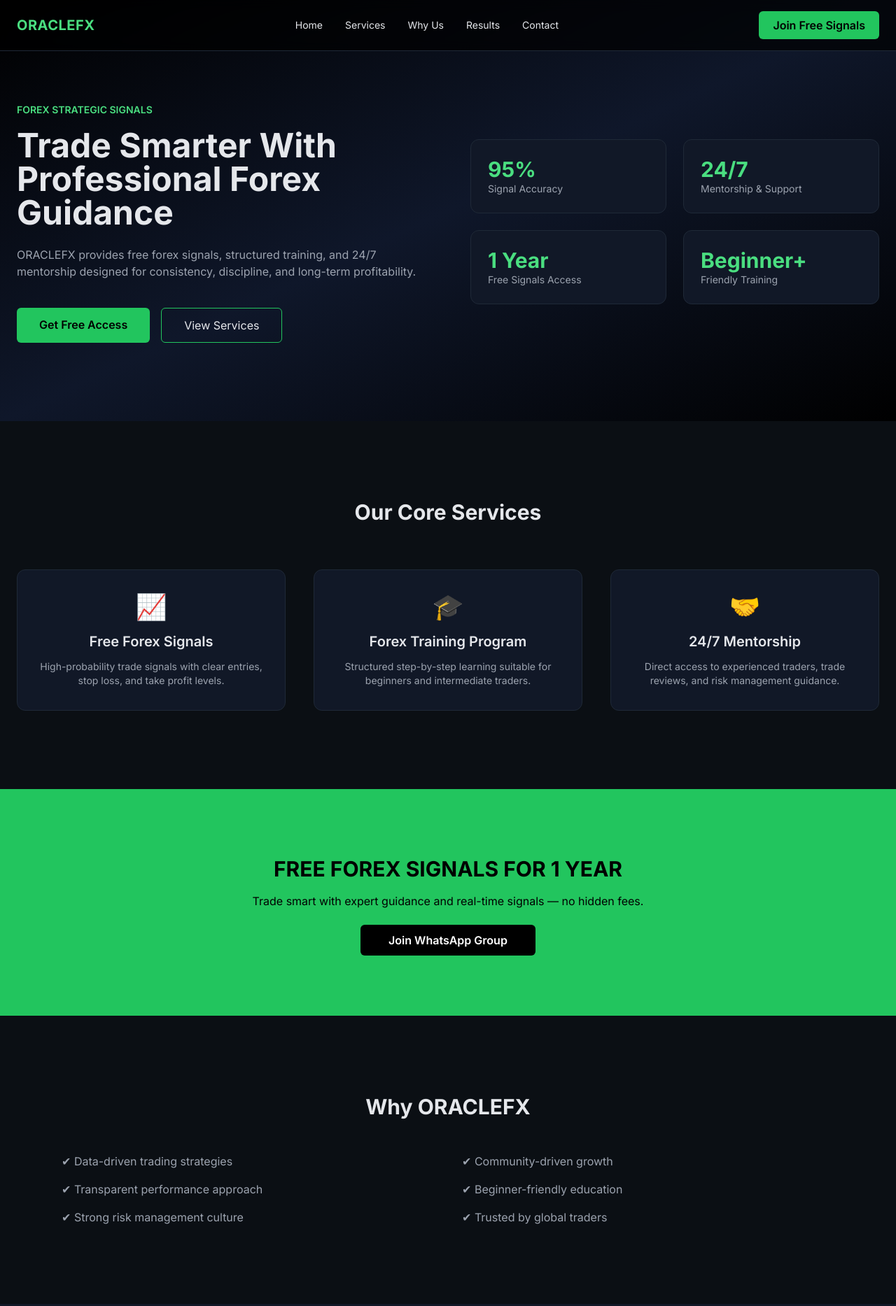
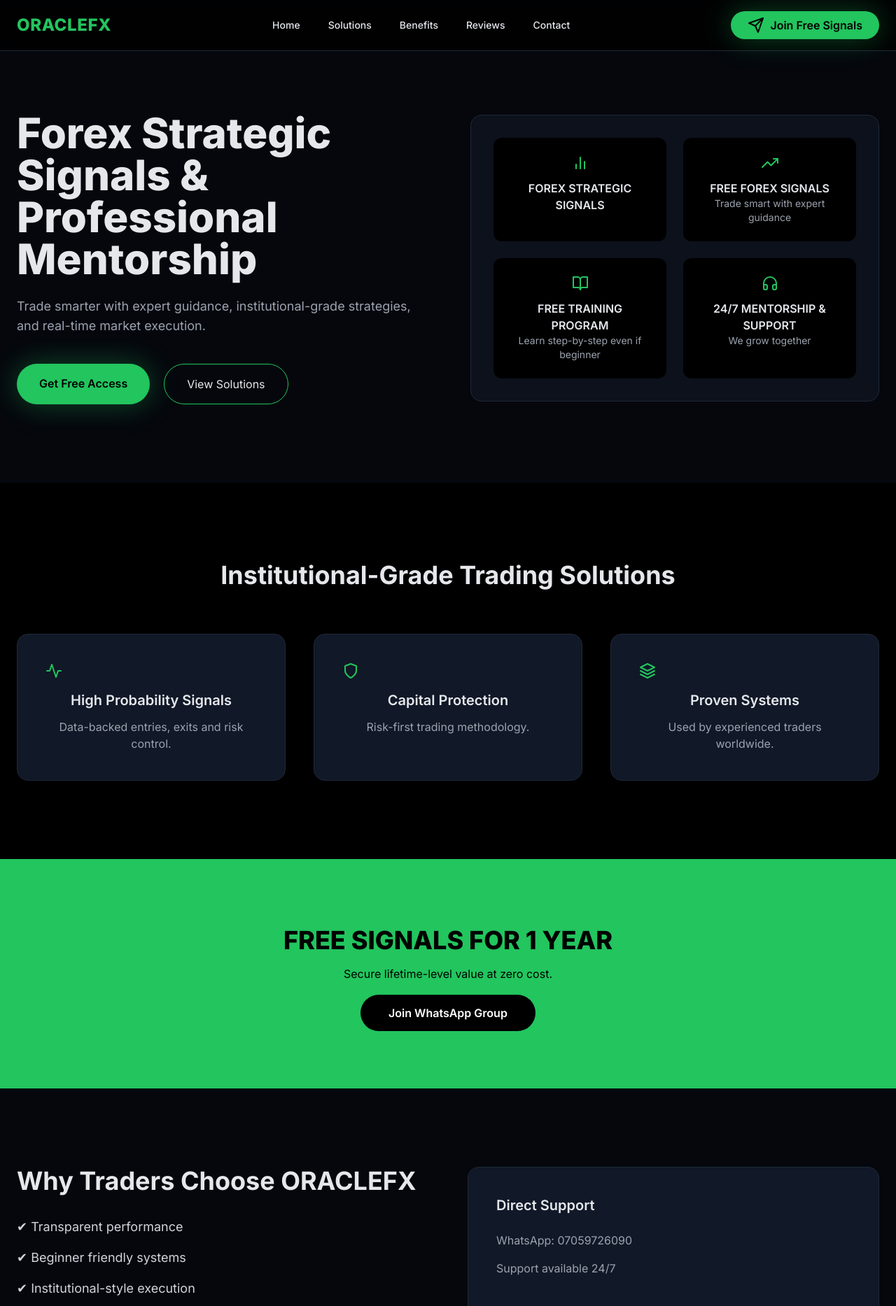
Before and after one commit to mirak-oracle/OracleFx, a plain HTML site: page index.html in a window 1280 px wide. Shown: the top 1867 px of the page at 70% size. Drawn offline with nearby package versions, Linux system fonts and the light colour scheme.

Commit message:
Update title, navbar, and hero section content

```diff
--- a/index.html
+++ b/index.html
@@ -3,214 +3,238 @@
 <head>
 <meta charset="UTF-8">
 <meta name="viewport" content="width=device-width, initial-scale=1.0">
-<title>ORACLEFX | Forex Signals, Training & Mentorship</title>
+
+<title>ORACLEFX | Professional Forex Signals & Mentorship</title>
 
 <script src="https://cdn.tailwindcss.com"></script>
-<link href="https://fonts.googleapis.com/css2?family=Inter:wght@300;400;500;600;700&display=swap" rel="stylesheet">
+<script src="https://unpkg.com/feather-icons"></script>
+
+<link href="https://fonts.googleapis.com/css2?family=Inter:wght@300;400;500;600;700;800&display=swap" rel="stylesheet">
 
 <style>
-body { font-family: 'Inter', sans-serif; scroll-behavior: smooth; }
+body{
+font-family:'Inter',sans-serif;
+background:#05070d;
+}
+.glow{
+box-shadow:0 0 40px rgba(34,197,94,.35);
+}
 </style>
 </head>
 
-<body class="bg-[#0b0f14] text-gray-200">
+<body class="text-gray-200">
 
-<!-- NAVBAR -->
-<header class="fixed top-0 w-full z-50 bg-black/70 backdrop-blur border-b border-gray-800">
+<!-- NAV -->
+<nav class="fixed top-0 w-full z-50 bg-black/80 backdrop-blur border-b border-gray-800">
 <div class="max-w-7xl mx-auto px-6 py-4 flex justify-between items-center">
 
-<h1 class="text-xl font-bold tracking-wide text-green-400">ORACLEFX</h1>
+<div class="text-2xl font-extrabold tracking-wide text-green-500">ORACLEFX</div>
 
-<nav class="hidden md:flex space-x-8 text-sm">
-<a href="#home" class="hover:text-green-400">Home</a>
-<a href="#services" class="hover:text-green-400">Services</a>
-<a href="#about" class="hover:text-green-400">Why Us</a>
-<a href="#testimonials" class="hover:text-green-400">Results</a>
-<a href="#contact" class="hover:text-green-400">Contact</a>
-</nav>
+<div class="hidden md:flex space-x-10 text-sm font-medium">
+<a href="#home" class="hover:text-green-500">Home</a>
+<a href="#solutions" class="hover:text-green-500">Solutions</a>
+<a href="#benefits" class="hover:text-green-500">Benefits</a>
+<a href="#reviews" class="hover:text-green-500">Reviews</a>
+<a href="#contact" class="hover:text-green-500">Contact</a>
+</div>
 
-<a href="https://chat.whatsapp.com/C0vMngWADkk9iySLtlkxlf?mode=gi_t"
-class="hidden md:inline-flex items-center gap-2 bg-green-500 text-black px-5 py-2 rounded-md font-semibold hover:bg-green-400">
-Join Free Signals
+<a href="https://chat.whatsapp.com/C0vMngWADkk9iySLtlkxlf?mode=gi_t" class="hidden md:inline-flex items-center gap-2 bg-green-500 text-black px-6 py-2 rounded-full font-semibold glow hover:bg-green-400">
+<i data-feather="send"></i> Join Free Signals
 </a>
 
 <button id="menuBtn" class="md:hidden text-xl">☰</button>
+
 </div>
 
-<div id="mobileMenu" class="hidden md:hidden bg-black px-6 pb-6 space-y-4 text-sm">
+<div id="mobileMenu" class="hidden md:hidden bg-black border-t border-gray-800 px-6 py-6 space-y-4">
 <a href="#home" class="block">Home</a>
-<a href="#services" class="block">Services</a>
-<a href="#about" class="block">Why Us</a>
-<a href="#testimonials" class="block">Results</a>
+<a href="#solutions" class="block">Solutions</a>
+<a href="#benefits" class="block">Benefits</a>
+<a href="#reviews" class="block">Reviews</a>
 <a href="#contact" class="block">Contact</a>
-<a href="https://chat.whatsapp.com/C0vMngWADkk9iySLtlkxlf?mode=gi_t"
-class="block bg-green-500 text-black text-center py-2 rounded-md font-semibold">
-Join Free Signals
-</a>
+<a href="https://chat.whatsapp.com/C0vMngWADkk9iySLtlkxlf?mode=gi_t" class="block bg-green-500 text-black text-center py-2 rounded">Join Free Signals</a>
 </div>
-</header>
+</nav>
 
 <!-- HERO -->
-<section id="home" class="pt-36 pb-28 bg-gradient-to-br from-black via-[#0f172a] to-black">
+<section id="home" class="pt-40 pb-28">
 <div class="max-w-7xl mx-auto px-6 grid md:grid-cols-2 gap-16 items-center">
 
 <div>
-<span class="text-green-400 text-sm font-semibold uppercase">Forex Strategic Signals</span>
-<h2 class="text-4xl md:text-5xl font-bold leading-tight mt-4">
-Trade Smarter With Professional Forex Guidance
-</h2>
-<p class="text-gray-400 mt-6 max-w-xl">
-ORACLEFX provides free forex signals, structured training, and 24/7 mentorship designed for consistency, discipline, and long-term profitability.
+<h1 class="text-4xl md:text-5xl xl:text-6xl font-extrabold leading-tight mb-6">
+Forex Strategic Signals & Professional Mentorship
+</h1>
+
+<p class="text-gray-400 text-lg mb-10 max-w-xl">
+Trade smarter with expert guidance, institutional-grade strategies, and real-time market execution.
 </p>
 
-<div class="mt-10 flex flex-wrap gap-4">
-<a href="https://chat.whatsapp.com/C0vMngWADkk9iySLtlkxlf?mode=gi_t"
-class="bg-green-500 text-black px-8 py-3 rounded-md font-semibold hover:bg-green-400">
+<div class="flex flex-wrap gap-5">
+<a href="https://chat.whatsapp.com/C0vMngWADkk9iySLtlkxlf?mode=gi_t" class="bg-green-500 text-black px-8 py-4 rounded-full font-semibold glow hover:bg-green-400">
 Get Free Access
 </a>
-<a href="#services"
-class="border border-green-500 px-8 py-3 rounded-md hover:bg-green-500 hover:text-black">
-View Services
+
+<a href="#solutions" class="border border-green-500 px-8 py-4 rounded-full hover:bg-green-500 hover:text-black">
+View Solutions
 </a>
 </div>
 </div>
 
-<!-- VISUAL METRIC BLOCK -->
+<!-- Visual Panel -->
+<div class="bg-gray-900/60 p-8 rounded-2xl border border-gray-800">
+
 <div class="grid grid-cols-2 gap-6">
-<div class="bg-[#111827] p-6 rounded-xl border border-gray-800">
-<p class="text-3xl font-bold text-green-400">95%</p>
-<p class="text-sm text-gray-400">Signal Accuracy</p>
+
+<div class="bg-black p-6 rounded-xl text-center">
+<i data-feather="bar-chart-2" class="mx-auto mb-3 text-green-500"></i>
+<h3 class="font-semibold">FOREX STRATEGIC SIGNALS</h3>
 </div>
-<div class="bg-[#111827] p-6 rounded-xl border border-gray-800">
-<p class="text-3xl font-bold text-green-400">24/7</p>
-<p class="text-sm text-gray-400">Mentorship & Support</p>
+
+<div class="bg-black p-6 rounded-xl text-center">
+<i data-feather="trending-up" class="mx-auto mb-3 text-green-500"></i>
+<h3 class="font-semibold">FREE FOREX SIGNALS</h3>
+<p class="text-sm text-gray-400">Trade smart with expert guidance</p>
 </div>
-<div class="bg-[#111827] p-6 rounded-xl border border-gray-800">
-<p class="text-3xl font-bold text-green-400">1 Year</p>
-<p class="text-sm text-gray-400">Free Signals Access</p>
+
+<div class="bg-black p-6 rounded-xl text-center">
+<i data-feather="book-open" class="mx-auto mb-3 text-green-500"></i>
+<h3 class="font-semibold">FREE TRAINING PROGRAM</h3>
+<p class="text-sm text-gray-400">Learn step-by-step even if beginner</p>
 </div>
-<div class="bg-[#111827] p-6 rounded-xl border border-gray-800">
-<p class="text-3xl font-bold text-green-400">Beginner+</p>
-<p class="text-sm text-gray-400">Friendly Training</p>
+
+<div class="bg-black p-6 rounded-xl text-center">
+<i data-feather="headphones" class="mx-auto mb-3 text-green-500"></i>
+<h3 class="font-semibold">24/7 MENTORSHIP & SUPPORT</h3>
+<p class="text-sm text-gray-400">We grow together</p>
 </div>
+
+</div>
+
 </div>
 
 </div>
 </section>
 
-<!-- SERVICES -->
-<section id="services" class="py-28">
+<!-- SOLUTIONS -->
+<section id="solutions" class="py-28 bg-black">
+
 <div class="max-w-7xl mx-auto px-6 text-center">
 
-<h3 class="text-3xl font-bold mb-16">Our Core Services</h3>
+<h2 class="text-3xl md:text-4xl font-bold mb-16">
+Institutional-Grade Trading Solutions
+</h2>
 
 <div class="grid md:grid-cols-3 gap-10">
 
-<div class="bg-[#111827] p-8 rounded-xl border border-gray-800 hover:border-green-500 transition">
-<div class="text-green-400 text-4xl mb-4">📈</div>
-<h4 class="text-xl font-semibold mb-3">Free Forex Signals</h4>
-<p class="text-gray-400 text-sm">
-High-probability trade signals with clear entries, stop loss, and take profit levels.
-</p>
+<div class="bg-gray-900 p-10 rounded-2xl border border-gray-800">
+<i data-feather="activity" class="text-green-500 mb-4"></i>
+<h3 class="text-xl font-semibold mb-3">High Probability Signals</h3>
+<p class="text-gray-400">Data-backed entries, exits and risk control.</p>
 </div>
 
-<div class="bg-[#111827] p-8 rounded-xl border border-gray-800 hover:border-green-500 transition">
-<div class="text-green-400 text-4xl mb-4">🎓</div>
-<h4 class="text-xl font-semibold mb-3">Forex Training Program</h4>
-<p class="text-gray-400 text-sm">
-Structured step-by-step learning suitable for beginners and intermediate traders.
-</p>
+<div class="bg-gray-900 p-10 rounded-2xl border border-gray-800">
+<i data-feather="shield" class="text-green-500 mb-4"></i>
+<h3 class="text-xl font-semibold mb-3">Capital Protection</h3>
+<p class="text-gray-400">Risk-first trading methodology.</p>
 </div>
 
-<div class="bg-[#111827] p-8 rounded-xl border border-gray-800 hover:border-green-500 transition">
-<div class="text-green-400 text-4xl mb-4">🤝</div>
-<h4 class="text-xl font-semibold mb-3">24/7 Mentorship</h4>
-<p class="text-gray-400 text-sm">
-Direct access to experienced traders, trade reviews, and risk management guidance.
-</p>
+<div class="bg-gray-900 p-10 rounded-2xl border border-gray-800">
+<i data-feather="layers" class="text-green-500 mb-4"></i>
+<h3 class="text-xl font-semibold mb-3">Proven Systems</h3>
+<p class="text-gray-400">Used by experienced traders worldwide.</p>
 </div>
 
-</div>
-</div>
-</section>
-
-<!-- OFFER -->
-<section class="py-24 bg-green-500 text-black text-center">
-<h3 class="text-3xl font-bold mb-4">FREE FOREX SIGNALS FOR 1 YEAR</h3>
-<p class="mb-8 max-w-2xl mx-auto">
-Trade smart with expert guidance and real-time signals — no hidden fees.
-</p>
-<a href="https://chat.whatsapp.com/C0vMngWADkk9iySLtlkxlf?mode=gi_t"
-class="bg-black px-10 py-3 rounded-md text-white font-semibold hover:bg-gray-900">
-Join WhatsApp Group
-</a>
-</section>
-
-<!-- WHY US -->
-<section id="about" class="py-28">
-<div class="max-w-6xl mx-auto px-6">
-
-<h3 class="text-3xl font-bold mb-12 text-center">Why ORACLEFX</h3>
-
-<div class="grid md:grid-cols-2 gap-10 text-gray-400">
-<ul class="space-y-4">
-<li>✔ Data-driven trading strategies</li>
-<li>✔ Transparent performance approach</li>
-<li>✔ Strong risk management culture</li>
-</ul>
-<ul class="space-y-4">
-<li>✔ Community-driven growth</li>
-<li>✔ Beginner-friendly education</li>
-<li>✔ Trusted by global traders</li>
-</ul>
 </div>
 
 </div>
 </section>
 
-<!-- TESTIMONIALS -->
-<section id="testimonials" class="py-28 bg-[#111827]">
-<div class="max-w-7xl mx-auto px-6 text-center">
+<!-- FREE ACCESS STRIP -->
+<section class="py-24 bg-green-500 text-black text-center">
+<h2 class="text-4xl font-extrabold mb-4">FREE SIGNALS FOR 1 YEAR</h2>
+<p class="mb-8">Secure lifetime-level value at zero cost.</p>
 
-<h3 class="text-3xl font-bold mb-16">Trader Feedback</h3>
+<a href="https://chat.whatsapp.com/C0vMngWADkk9iySLtlkxlf?mode=gi_t" class="bg-black text-white px-10 py-4 rounded-full font-semibold hover:bg-gray-900">
+Join WhatsApp Group
+</a>
+</section>
 
-<div class="grid md:grid-cols-3 gap-8">
+<!-- BENEFITS -->
+<section id="benefits" class="py-28">
 
-<div class="bg-black p-6 rounded-xl border border-gray-800">
-<p class="text-sm">“Consistent signals and real mentorship. This is professional.”</p>
-<span class="block mt-4 text-green-400 text-sm">Verified Member</span>
+<div class="max-w-7xl mx-auto px-6 grid md:grid-cols-2 gap-14">
+
+<div>
+<h2 class="text-3xl md:text-4xl font-bold mb-8">Why Traders Choose ORACLEFX</h2>
+
+<ul class="space-y-4 text-gray-300 text-lg">
+<li>✔ Transparent performance</li>
+<li>✔ Beginner friendly systems</li>
+<li>✔ Institutional-style execution</li>
+<li>✔ Daily market updates</li>
+<li>✔ Dedicated mentorship</li>
+</ul>
 </div>
 
-<div class="bg-black p-6 rounded-xl border border-gray-800">
-<p class="text-sm">“Helped me understand risk management properly.”</p>
-<span class="block mt-4 text-green-400 text-sm">Forex Beginner</span>
-</div>
-
-<div class="bg-black p-6 rounded-xl border border-gray-800">
-<p class="text-sm">“Not hype. Just solid trading discipline.”</p>
-<span class="block mt-4 text-green-400 text-sm">Intermediate Trader</span>
+<div class="bg-gray-900 p-10 rounded-2xl border border-gray-800">
+<h3 class="text-xl font-semibold mb-6">Direct Support</h3>
+<p class="text-gray-400 mb-4">WhatsApp: 07059726090</p>
+<p class="text-gray-400">Support available 24/7</p>
 </div>
 
 </div>
+
+</section>
+
+<!-- REVIEWS -->
+<section id="reviews" class="py-28 bg-black">
+
+<div class="max-w-7xl mx-auto px-6 text-center">
+
+<h2 class="text-3xl md:text-4xl font-bold mb-16">Trusted By Traders</h2>
+
+<div class="grid md:grid-cols-3 gap-10">
+
+<div class="bg-gray-900 p-8 rounded-xl">
+<p>“Consistent weekly profits.”</p>
+<span class="block mt-4 text-green-500">— Michael</span>
+</div>
+
+<div class="bg-gray-900 p-8 rounded-xl">
+<p>“Professional environment.”</p>
+<span class="block mt-4 text-green-500">— Daniel</span>
+</div>
+
+<div class="bg-gray-900 p-8 rounded-xl">
+<p>“Best signals I’ve used.”</p>
+<span class="block mt-4 text-green-500">— Sarah</span>
+</div>
+
+</div>
+
 </div>
 </section>
 
 <!-- CONTACT -->
 <section id="contact" class="py-28 text-center">
-<h3 class="text-3xl font-bold mb-6">Contact ORACLEFX</h3>
-<p class="text-gray-400 mb-4">📞 07059726090</p>
-<a href="https://chat.whatsapp.com/C0vMngWADkk9iySLtlkxlf?mode=gi_t"
-class="bg-green-500 text-black px-10 py-3 rounded-md font-semibold hover:bg-green-400">
-Join WhatsApp Community
+
+<h2 class="text-3xl md:text-4xl font-bold mb-6">Get Started Today</h2>
+<p class="mb-4">Tel: 07059726090</p>
+
+<a href="https://chat.whatsapp.com/C0vMngWADkk9iySLtlkxlf?mode=gi_t" class="bg-green-500 text-black px-10 py-4 rounded-full font-semibold glow hover:bg-green-400">
+Join Free Signals
 </a>
+
 </section>
 
-<footer class="bg-black py-6 text-center text-gray-500 text-sm">
+<footer class="py-10 text-center text-gray-600 border-t border-gray-800">
 © 2026 ORACLEFX. All Rights Reserved.
 </footer>
 
 <script>
-document.getElementById("menuBtn").onclick = () => {
+feather.replace();
+
+document.getElementById("menuBtn").onclick=()=>{
 document.getElementById("mobileMenu").classList.toggle("hidden");
 };
 </script>
```
